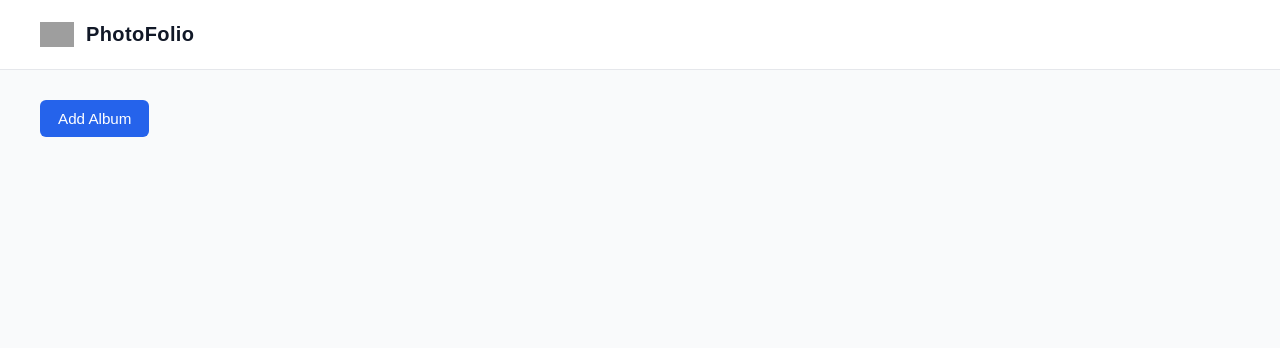
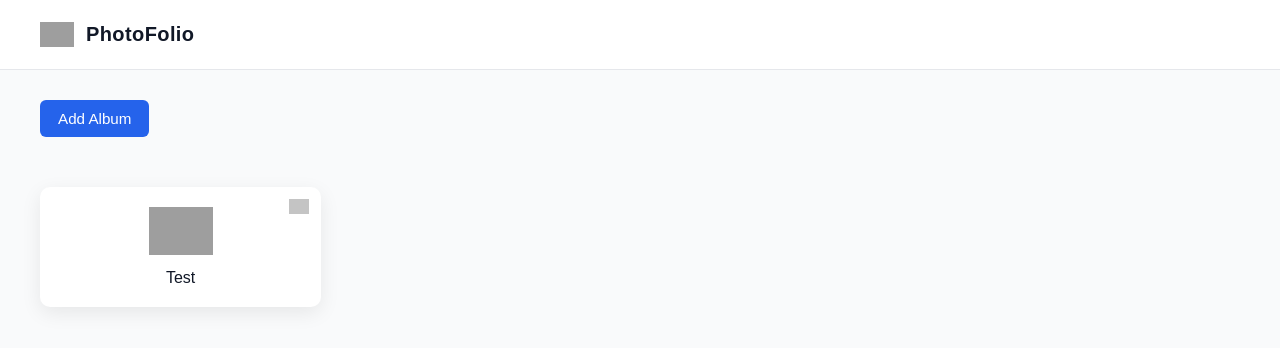
Before and after one commit to prathameshcode360/PHOTO-FOLIO-APP, a React (Create React App) app: page / in a window 1280 px wide. Shown: the top 348 px of the page. Built offline with nearby package versions, Linux system fonts and the light colour scheme; grey boxes are pictures that could not be loaded.

Commit message:
Lifted states in App.js and started next implementation

```diff
--- a/src/App.js
+++ b/src/App.js
@@ -5,6 +5,9 @@ import Images from "./Components/Images";
 
 function App() {
   const [showImages, setShowImages] = useState(false);
+  const [albumName, setAlbumName] = useState("");
+  const [albumData, setAlbumData] = useState([{ name: "Test", images: [] }]);
+
   function handleNavReload() {
     window.location.reload();
   }
@@ -12,10 +15,37 @@ function App() {
     setShowImages(!showImages);
   }
 
+  function createAlbum(e) {
+    e.preventDefault();
+    setAlbumData([
+      {
+        name: albumName,
+        images: [],
+      },
+      ...albumData,
+    ]);
+    console.log(albumData);
+    setAlbumName("");
+  }
+
+  function createImage(e) {
+    e.preventDefault();
+  }
+
   return (
     <div className="App">
       <Navbar handleNavReload={handleNavReload} />
-      {showImages ? <Images /> : <Albums handleShowImages={handleShowImages} />}
+      {showImages ? (
+        <Images />
+      ) : (
+        <Albums
+          handleShowImages={handleShowImages}
+          createAlbum={createAlbum}
+          setAlbumName={setAlbumName}
+          albumName={albumName}
+          albumData={albumData}
+        />
+      )}
     </div>
   );
 }
--- a/src/Components/Albums.js
+++ b/src/Components/Albums.js
@@ -3,21 +3,12 @@ import CreateAlbumForm from "./CreateAlbumForm";
 import AlbumCard from "./AlbumCard";
 
 function Albums(props) {
-  const { handleShowImages } = props;
+  const { handleShowImages, createAlbum, albumName, setAlbumName, albumData } =
+    props;
   const [show, setShow] = useState(false);
-  const [album, setAlbum] = useState({ name: "" });
-  const [albumData, setAlbumData] = useState([]);
 
   function handleShow() {
     setShow(!show);
-  }
-
-  function createAlbum(e) {
-    e.preventDefault();
-    console.log(album);
-    setAlbumData([{ name: album.name }, ...albumData]);
-    console.log(albumData);
-    setAlbum({ name: "" });
   }
 
   return (
@@ -26,8 +17,8 @@ function Albums(props) {
         {show ? (
           <CreateAlbumForm
             createAlbum={createAlbum}
-            album={album}
-            setAlbum={setAlbum}
+            albumName={albumName}
+            setAlbumName={setAlbumName}
           />
         ) : null}
         <button onClick={handleShow}>{show ? "Cancel" : "Add Album"}</button>
--- a/src/Components/CreateAlbumForm.js
+++ b/src/Components/CreateAlbumForm.js
@@ -1,5 +1,5 @@
 function CreateAlbumForm(props) {
-  const { createAlbum, album, setAlbum } = props;
+  const { createAlbum, albumName, setAlbumName } = props;
   return (
     <div className="create-album-form">
       <h2>Create An Album</h2>
@@ -8,8 +8,8 @@ function CreateAlbumForm(props) {
           type="text"
           placeholder="album name"
           required
-          value={album.name}
-          onChange={(e) => setAlbum({ name: e.target.value })}
+          value={albumName}
+          onChange={(e) => setAlbumName(e.target.value)}
         />
         <button type="submit">Create</button>
       </form>
```
